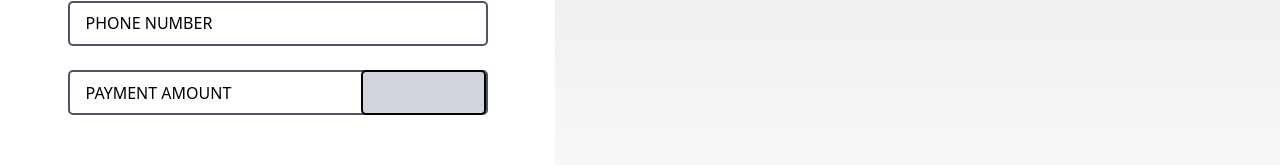
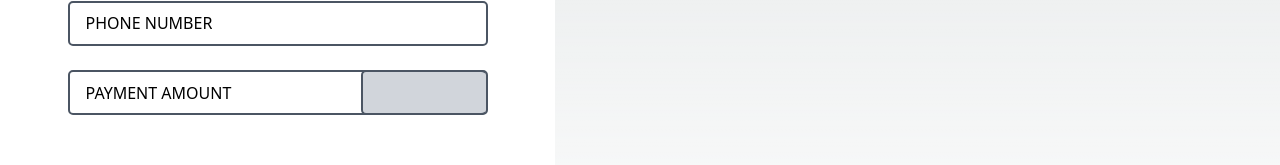
Before and after one commit to veronosmani/noya-pay-main, a Next.js app: page /form in a window 1280 px wide. Shown: the part 492-657 px from the top of the page. Built offline with nearby package versions, Linux system fonts and the light colour scheme.

Commit message:
modified:   pages/form.js

```diff
--- a/pages/form.js
+++ b/pages/form.js
@@ -67,7 +67,7 @@ export default function FormPage() {
           <div className="border-2 border-gray-600 rounded-[5px] mt-6 h-[45px] w-[420px] pl-4 uppercase flex flex-row justify-between items-center">
             <label htmlFor="paymentAmount">Payment Amount</label>
             <input
-             className="bg-gray-300 w-[125px] h-[45px] rounded-[5px] border-2 border-black text-center"
+             className="bg-gray-300 w-[125px] h-[45px] rounded-[5px] border-2 border-r-0  border-gray-600 text-center"
               type="number"
               id="paymentAmount"
               name="paymentAmount"
```
